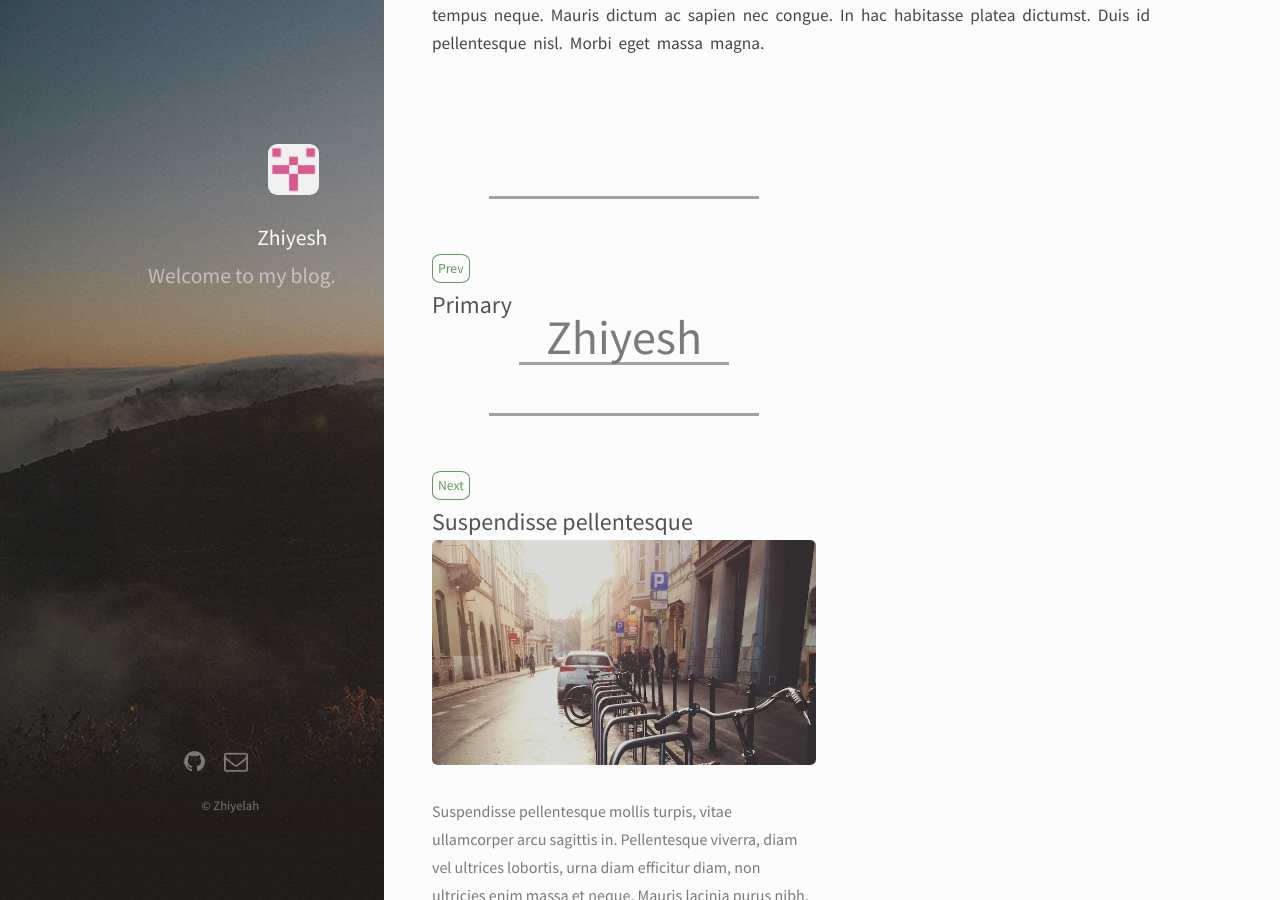
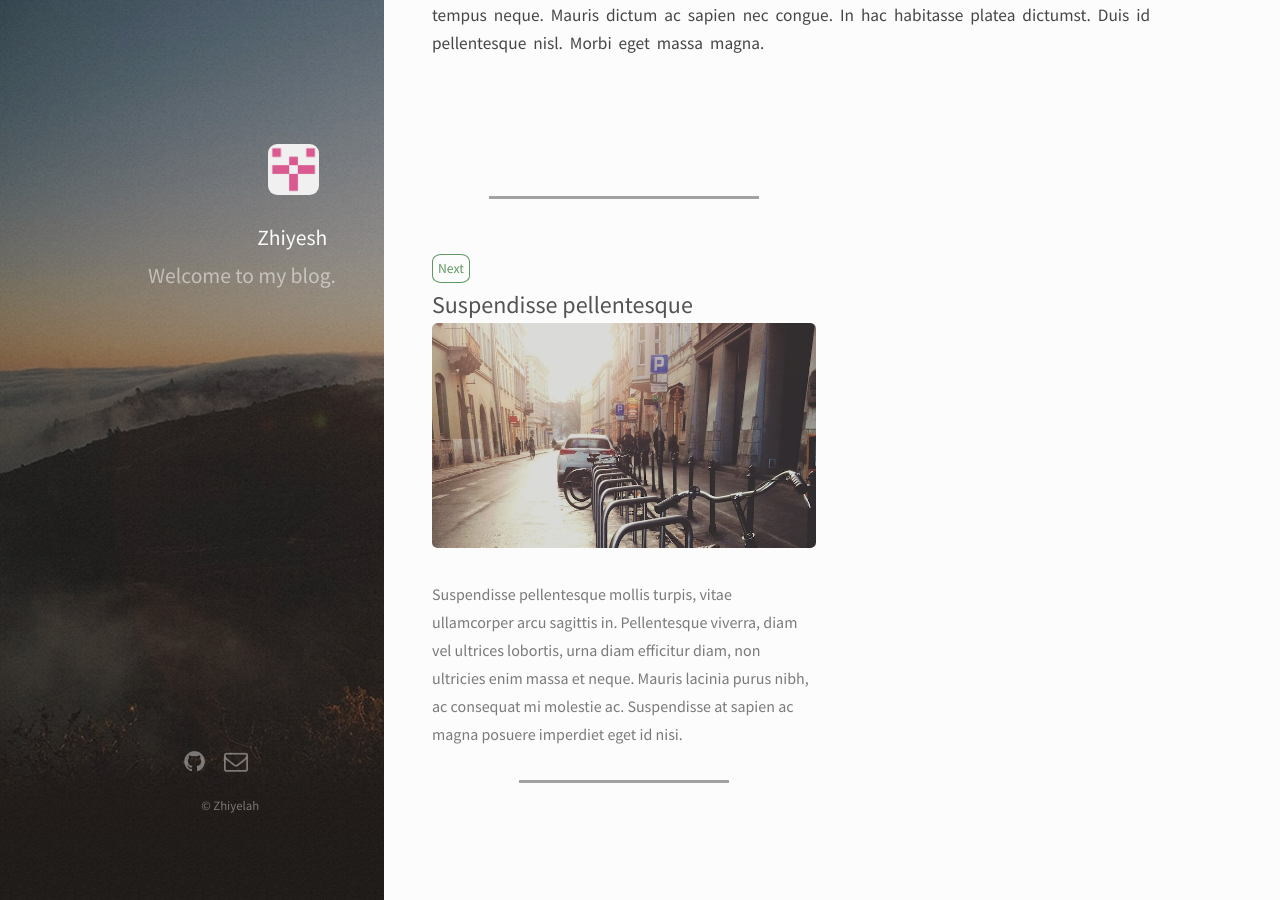
Before and after one commit to Zhiyelah/zhiyelah.github.io, a Jekyll site: the page built from _posts/2015-01-30-Lorem.markdown, in a window 1280 px wide and 900 px high, scrolled down 1320 px. Built offline with Jekyll 4.4.1, drawn with Linux system fonts in a browser that asks for light colours; nearby versions of some CDN libraries.

Commit message:
Update post.html

```diff
--- a/_layouts/post.html
+++ b/_layouts/post.html
@@ -14,7 +14,7 @@ layout: default
 
     <footer>
       <div class="row">
-      {% if page.previous %}
+      {% if page.previous and page.previous.title != 'Primary' %}
         <article class="{% cycle '6u', '6u$' %} 12u(small) excerpt">
           <header>
             <hr class="divide">
@@ -30,7 +30,7 @@ layout: default
         </article>
       {% endif %}
 
-      {% if page.next %}
+      {% if page.next and page.next.title != 'Primary' %}
         <article class="{% cycle '6u', '6u$' %} 12u(small) excerpt f-right">
           <header>
             <hr class="divide">
```
